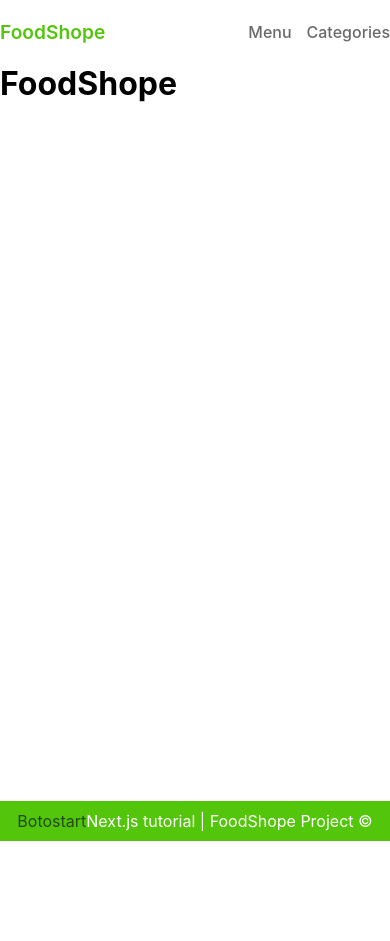
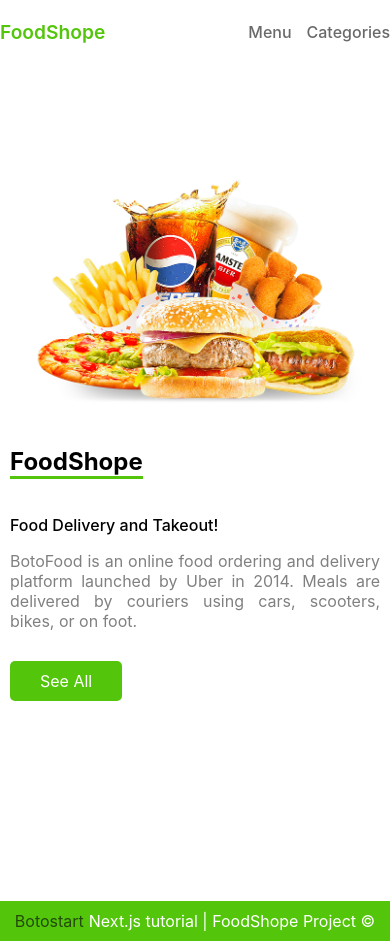
Before and after one commit to AliTaghawi/next-tutorial-projects, a Next.js app in the folder foodshope-botofood-project/: page / in a window 390 px wide. Before the commit the page ends 844 px from the top, so only its background shows below. Built offline with nearby package versions, Linux system fonts and the light colour scheme.

Commit message:
<Foodshope project> creating "HomePage.js" temp from home page; creating "banner.js" module for HomePage temp

```diff
--- a/foodshope-botofood-project/components/layout/Layout.module.css
+++ b/foodshope-botofood-project/components/layout/Layout.module.css
@@ -30,6 +30,7 @@
 .footer a {
   text-decoration: none;
   color: #234a0b;
+  margin-right: 5px;
 }
 
 .container {
--- /dev/null
+++ b/foodshope-botofood-project/components/modules/HomePage/Banner.js
@@ -0,0 +1,24 @@
+import Link from 'next/link'
+import styles from './Banner.module.css'
+
+const Banner = () => {
+  return (
+    <div className={styles.container}>
+      <div className={styles.left}>
+        <h2>FoodShope</h2>
+        <p>Food Delivery and Takeout!</p>
+        <span>
+          BotoFood is an online food ordering and delivery platform launched by
+          Uber in 2014. Meals are delivered by couriers using cars, scooters,
+          bikes, or on foot.
+        </span>
+        <Link href='/menu'>See All</Link>
+      </div>
+      <div className={styles.right}>
+        <img src='/images/banner.png' alt='Food image' />
+      </div>
+    </div>
+  );
+};
+
+export default Banner;
--- /dev/null
+++ b/foodshope-botofood-project/components/modules/HomePage/Banner.module.css
@@ -0,0 +1,61 @@
+.container {
+  display: flex;
+}
+.right img {
+  width: 450px;
+}
+
+.left {
+  display: flex;
+  flex-direction: column;
+  margin-top: 10px;
+}
+
+.left h2 {
+  border-bottom: 3px solid #53c60b;
+  width: fit-content;
+  margin: 20px 0;
+}
+
+.left p {
+  font-weight: 500;
+  margin: 16px 0;
+}
+
+.left span {
+  color: grey;
+  text-align: justify;
+}
+
+.left a {
+  background-color: #53c60b;
+  color: white;
+  padding: 10px 30px;
+  width: fit-content;
+  margin-top: 30px;
+  border-radius: 5px;
+}
+
+@media (max-width: 900px) {
+  .right img {
+    width: 350px;
+  }
+  .left {
+    margin-top: 10px;
+  }
+}
+
+@media (max-width: 600px) {
+  .container {
+    flex-direction: column-reverse;
+  }
+  .right {
+    text-align: center;
+  }
+  .right img {
+    width: 90%;
+  }
+  .left {
+    margin-top: 20px;
+  }
+}
--- /dev/null
+++ b/foodshope-botofood-project/components/templates/HomePage.js
@@ -0,0 +1,13 @@
+import React from 'react';
+import Banner from '../modules/HomePage/Banner';
+import styles from './HomePage.module.css'
+
+const HomePage = () => {
+  return (
+    <div className={styles.container}>
+      <Banner />
+    </div>
+  );
+};
+
+export default HomePage;
--- /dev/null
+++ b/foodshope-botofood-project/components/templates/HomePage.module.css
@@ -0,0 +1,17 @@
+.container {
+  max-width: 900px;
+  margin: auto;
+  margin-top: 100px;
+}
+
+@media (max-width: 900px) {
+  .container {
+    padding: 20px;
+  }
+}
+
+@media (max-width: 600px) {
+  .container {
+    padding: 10px;
+  }
+}
--- a/foodshope-botofood-project/pages/index.js
+++ b/foodshope-botofood-project/pages/index.js
@@ -1,8 +1,5 @@
+import HomePage from "../components/templates/HomePage";
 
 export default function Home() {
-  return (
-    <div>
-      <h1>FoodShope</h1>
-    </div>
-  )
+  return <HomePage />;
 }
```
